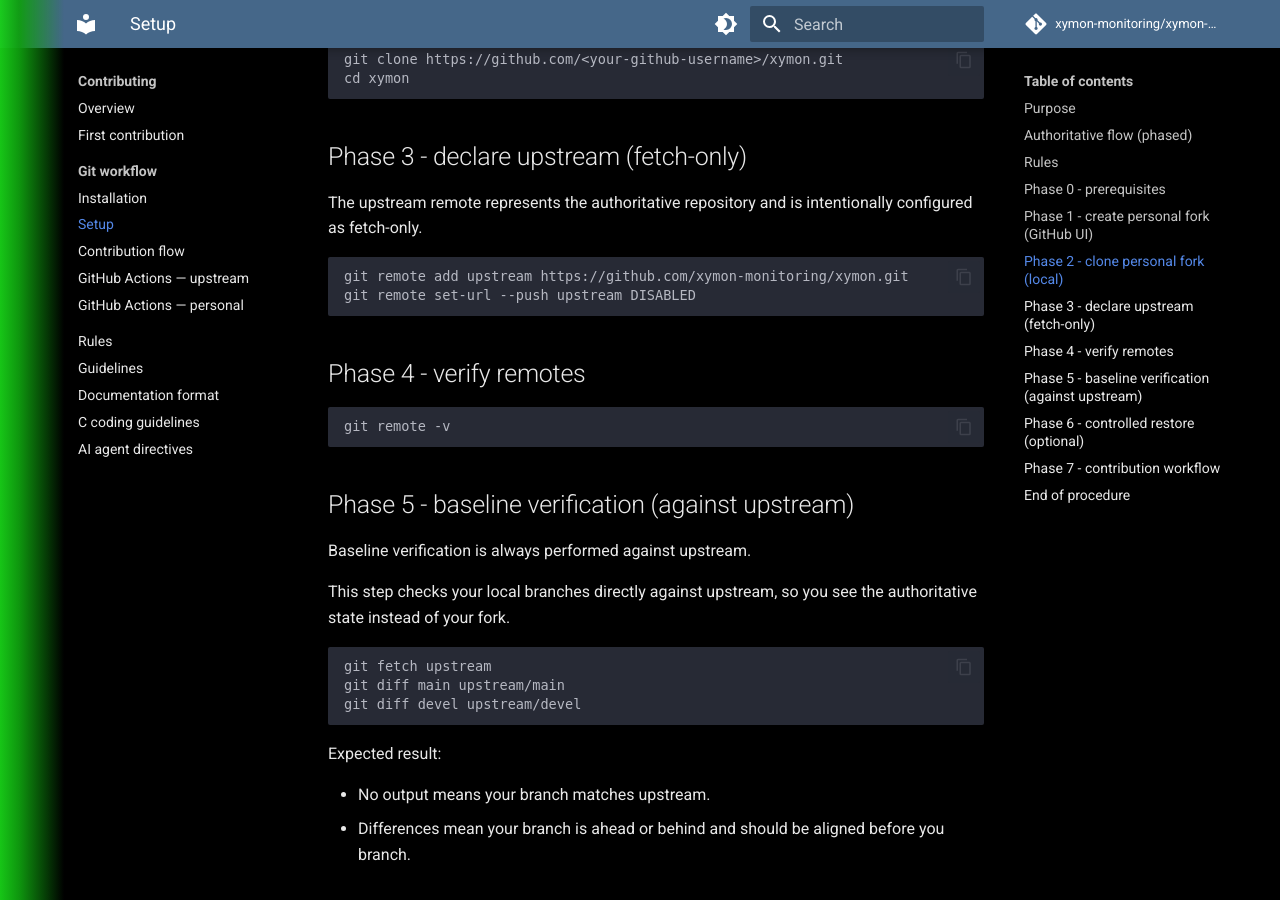
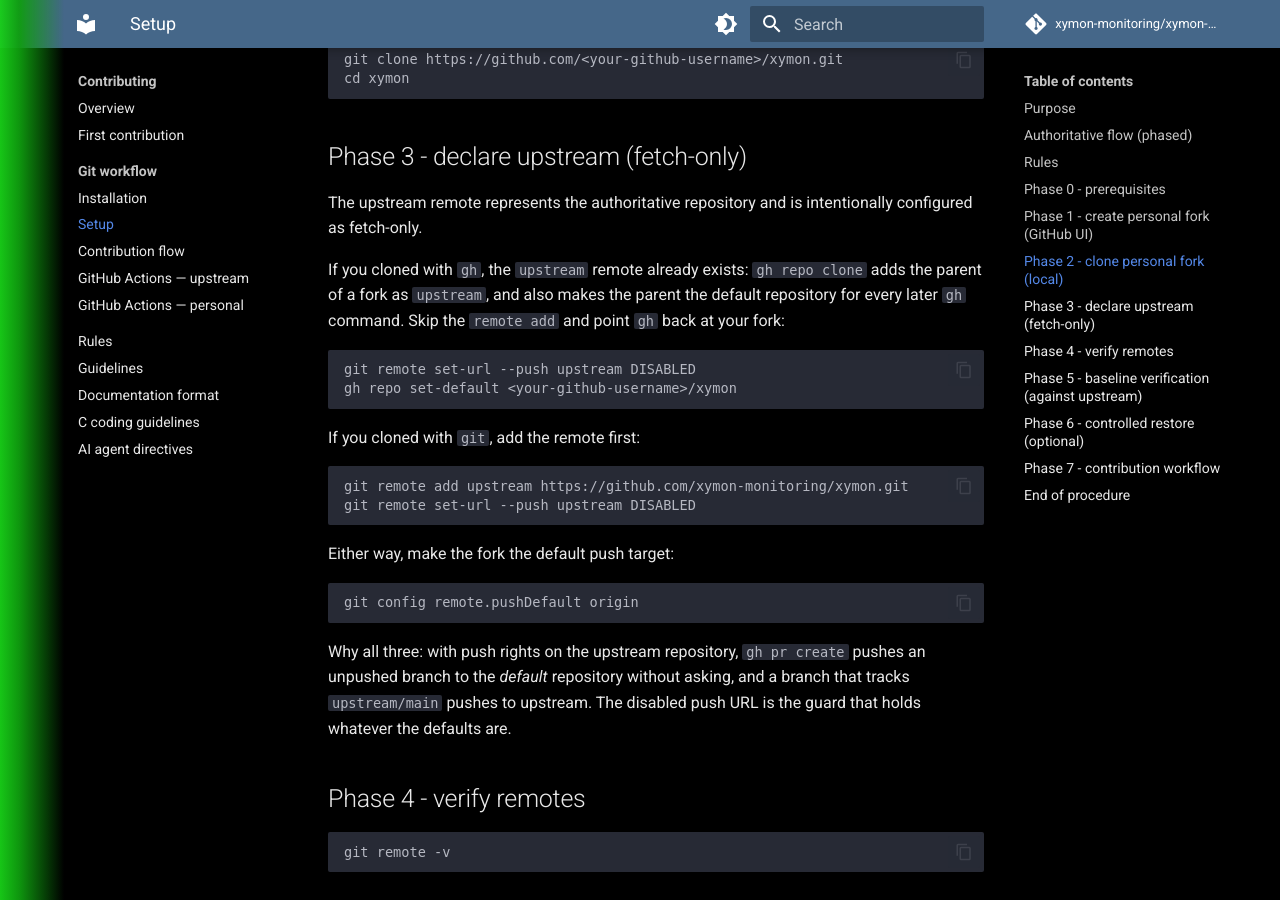
Before and after one commit to xymon-monitoring/xymon-wiki, an MkDocs documentation site: the page built from docs/contributing/git/git-setup.md, in a window 1280 px wide and 900 px high, scrolled down 2029 px. Built offline with MkDocs 1.6.1 and Material for MkDocs 9.7.7, drawn with Linux system fonts in a browser that asks for light colours; comment, search, counter and statistics services are not loaded.

Commit message:
docs(contributing): make the git setup survive a gh clone, and point agents at AGENTS.md
git-setup.md told the reader to clone with gh and then run git remote add
upstream, which fails: gh repo clone already adds the parent of a fork as
upstream, and makes it the default repository for later gh commands too.
With push rights on upstream that default is how gh pr create pushes a
work branch straight to xymon-monitoring/xymon. Phase 3 now covers both
clone paths, sets the gh default and remote.pushDefault back to the fork,
and says why.

The procedural steps stop sending newcomers to devel: it has not moved
since 2023 and every open pull request targets main. git-rules.md still
names it as a baseline; that is a governance question and is left alone.

The AI agent directives now point at AGENTS.md in the xymon repository,
which is what tools actually load from a checkout, so the two do not
restate each other.

````diff
--- a/docs/contributing/git/git-setup.md
+++ b/docs/contributing/git/git-setup.md
@@ -97,10 +97,31 @@
 --------------------------------------
 The upstream remote represents the authoritative repository and is
 intentionally configured as fetch-only.
+
+If you cloned with `gh`, the `upstream` remote already exists: `gh repo clone`
+adds the parent of a fork as `upstream`, and also makes the parent the default
+repository for every later `gh` command. Skip the `remote add` and point `gh`
+back at your fork:
+```
+git remote set-url --push upstream DISABLED
+gh repo set-default <your-github-username>/xymon
+```
+
+If you cloned with `git`, add the remote first:
 ```
 git remote add upstream https://github.com/xymon-monitoring/xymon.git
 git remote set-url --push upstream DISABLED
 ```
+
+Either way, make the fork the default push target:
+```
+git config remote.pushDefault origin
+```
+
+Why all three: with push rights on the upstream repository, `gh pr create`
+pushes an unpushed branch to the *default* repository without asking, and a
+branch that tracks `upstream/main` pushes to upstream. The disabled push URL
+is the guard that holds whatever the defaults are.
 
 
 Phase 4 - verify remotes
@@ -119,7 +140,6 @@
 ```
 git fetch upstream
 git diff main upstream/main
-git diff devel upstream/devel
 ```
 
 Expected result:
````
Also changed, not shown: docs/contributing/ai-agent-contribution-directives.md (+5 -0 lines), docs/contributing/git/git-contribution-flow.md (+5 -7 lines).
